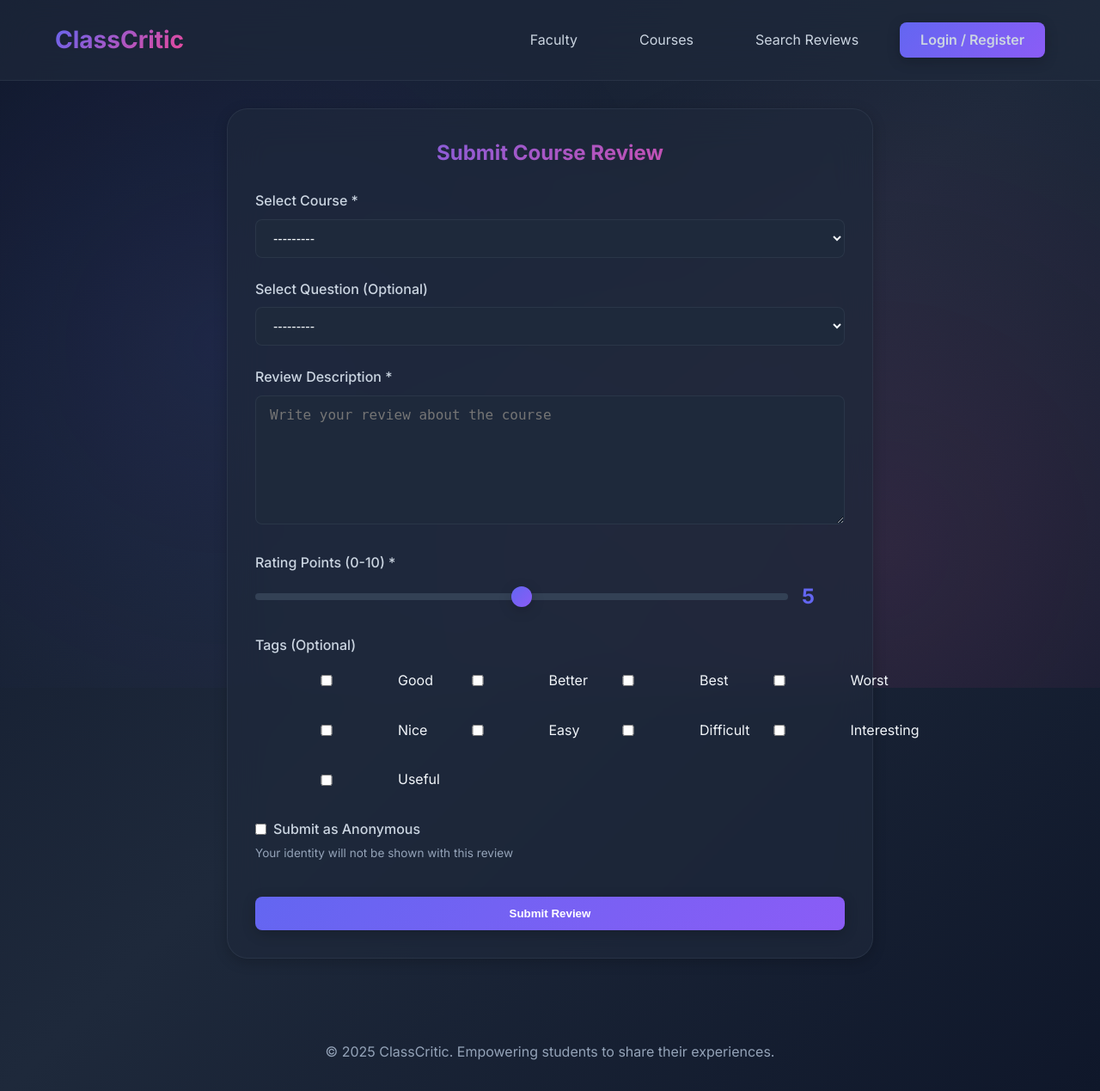
After one commit to MahdinOhi/ClassCritic, a Django app: template reviews/templates/reviews/submit_course_review.html in a window 1280 px wide. The commit adds this page. Shown: the whole page at 86% size. Run offline with Django 4.2, Linux system fonts and the light colour scheme; the template is opened without the code that fills it: values that come from a table or form of the project are taken from there, others are empty.

Commit message:
Added the course review feature

```diff
--- a/reviews/forms.py
+++ b/reviews/forms.py
@@ -1,6 +1,6 @@
 from django import forms
 from django.core.exceptions import ValidationError
-from .models import Student, Review, validate_student_email
+from .models import Student, Review, CourseReview, validate_student_email
 
 
 class StudentRegistrationForm(forms.Form):
@@ -91,3 +91,54 @@ class ReviewForm(forms.ModelForm):
         if points is not None and (points < 0 or points > 10):
             raise ValidationError('Points must be between 0 and 10.')
         return points
+
+
+class CourseReviewForm(forms.ModelForm):
+    """Form for submitting course reviews"""
+
+    class Meta:
+        model = CourseReview
+        fields = ['course', 'question', 'description', 'points', 'tags', 'is_anonymous']
+        widgets = {
+            'course': forms.Select(attrs={'class': 'form-select'}),
+            'question': forms.Select(attrs={'class': 'form-select'}),
+            'description': forms.Textarea(attrs={
+                'class': 'form-textarea',
+                'placeholder': 'Write your review about the course',
+                'rows': 6,
+                'id': 'course-review-description'
+            }),
+            'points': forms.NumberInput(attrs={
+                'class': 'form-range',
+                'min': '0',
+                'max': '10',
+                'type': 'range',
+                'id': 'course-points-slider'
+            }),
+            'tags': forms.CheckboxSelectMultiple(),
+            'is_anonymous': forms.CheckboxInput(attrs={'class': 'form-checkbox'}),
+        }
+
+    def __init__(self, *args, **kwargs):
+        super().__init__(*args, **kwargs)
+        self.fields['question'].required = False
+        self.fields['tags'].required = False
+
+        # Convert tags to choices for checkbox
+        tag_choices = [(tag[0], tag[0]) for tag in CourseReview.TAG_CHOICES]
+        self.fields['tags'] = forms.MultipleChoiceField(
+            choices=tag_choices,
+            widget=forms.CheckboxSelectMultiple(attrs={'class': 'form-checkbox-group'}),
+            required=False
+        )
+
+    def clean_description(self):
+        description = self.cleaned_data.get('description')
+        # No minimum word count requirement
+        return description
+
+    def clean_points(self):
+        points = self.cleaned_data.get('points')
+        if points is not None and (points < 0 or points > 10):
+            raise ValidationError('Points must be between 0 and 10.')
+        return points
--- a/reviews/models.py
+++ b/reviews/models.py
@@ -42,6 +42,17 @@ class Course(models.Model):
 
     def __str__(self):
         return f"{self.code} - {self.name}"
+
+    def average_rating(self):
+        """Calculate average rating from all course reviews"""
+        reviews = self.course_reviews.all()
+        if reviews.exists():
+            return round(sum(r.points for r in reviews) / reviews.count(), 2)
+        return 0
+
+    def total_reviews(self):
+        """Get total number of course reviews"""
+        return self.course_reviews.count()
 
 
 class Faculty(models.Model):
@@ -181,3 +192,77 @@ class Review(models.Model):
     def save(self, *args, **kwargs):
         self.full_clean()
         super().save(*args, **kwargs)
+
+
+class CourseReview(models.Model):
+    """CourseReview model - represents student reviews of courses"""
+
+    TAG_CHOICES = [
+        ('Good', 'Good'),
+        ('Better', 'Better'),
+        ('Best', 'Best'),
+        ('Worst', 'Worst'),
+        ('Nice', 'Nice'),
+        ('Easy', 'Easy'),
+        ('Difficult', 'Difficult'),
+        ('Interesting', 'Interesting'),
+        ('Useful', 'Useful'),
+    ]
+
+    course = models.ForeignKey(
+        Course,
+        on_delete=models.CASCADE,
+        related_name='course_reviews'
+    )
+    student = models.ForeignKey(
+        Student,
+        on_delete=models.SET_NULL,
+        null=True,
+        blank=True,
+        related_name='course_reviews',
+        help_text='Student who submitted the review (stored even for anonymous reviews)'
+    )
+    question = models.ForeignKey(
+        Question,
+        on_delete=models.SET_NULL,
+        null=True,
+        blank=True,
+        related_name='course_reviews'
+    )
+    description = models.TextField(
+        help_text='Write your review about the course'
+    )
+    points = models.IntegerField(
+        validators=[MinValueValidator(0), MaxValueValidator(10)],
+        help_text='Rating from 0 to 10'
+    )
+    tags = models.JSONField(
+        default=list,
+        blank=True,
+        help_text='Select from predefined tags'
+    )
+    is_anonymous = models.BooleanField(default=False)
+    created_at = models.DateTimeField(auto_now_add=True)
+
+    class Meta:
+        ordering = ['-created_at']
+
+    def __str__(self):
+        # Display as anonymous on public site, but student is always stored for admin
+        if self.is_anonymous:
+            student_name = 'Anonymous'
+        else:
+            student_name = self.student.name if self.student else 'Unknown'
+        return f"Review by {student_name} for {self.course.code}"
+
+    def clean(self):
+        """Validate tags are from allowed choices"""
+        if self.tags:
+            allowed_tags = [tag[0] for tag in self.TAG_CHOICES]
+            for tag in self.tags:
+                if tag not in allowed_tags:
+                    raise ValidationError(f"Invalid tag: {tag}. Allowed tags: {', '.join(allowed_tags)}")
+
+    def save(self, *args, **kwargs):
+        self.full_clean()
+        super().save(*args, **kwargs)
--- a/reviews/templates/reviews/base.html
+++ b/reviews/templates/reviews/base.html
@@ -23,10 +23,12 @@
             <div class="nav-content">
                 <a href="{% url 'home' %}" class="logo">ClassCritic</a>
                 <div class="nav-links">
-                    <a href="{% url 'home' %}">Home</a>
+                    <a href="{% url 'home' %}">Faculty</a>
+                    <a href="{% url 'course_list' %}">Courses</a>
                     <a href="{% url 'search_reviews' %}">Search Reviews</a>
                     {% if request.session.verified_student_id %}
-                        <a href="{% url 'submit_review' %}">Submit Review</a>
+                        <a href="{% url 'submit_review' %}">Review Faculty</a>
+                        <a href="{% url 'submit_course_review' %}">Review Course</a>
                         <span style="color: var(--text-muted);">Welcome, {{ request.session.student_name }}</span>
                         <a href="{% url 'logout' %}" class="btn btn-secondary">Logout</a>
                     {% else %}
--- /dev/null
+++ b/reviews/templates/reviews/submit_course_review.html
@@ -0,0 +1,101 @@
+{% extends 'reviews/base.html' %}
+
+{% block title %}Submit Course Review - ClassCritic{% endblock %}
+
+{% block content %}
+<div class="container" style="max-width: 800px; margin-top: 2rem;">
+    <div class="card fade-in">
+        <h2 style="text-align: center; margin-bottom: 1.5rem; background: linear-gradient(135deg, var(--primary), var(--secondary)); -webkit-background-clip: text; -webkit-text-fill-color: transparent;">
+            Submit Course Review
+        </h2>
+
+        <form method="POST">
+            {% csrf_token %}
+
+            {% if selected_course %}
+            <!-- Hidden field to pass course_id in POST -->
+            <input type="hidden" name="course_id" value="{{ selected_course.id }}">
+            {% endif %}
+
+            {% if selected_course %}
+            <!-- Course is pre-selected from course detail page -->
+            <div class="form-group">
+                <label class="form-label">Reviewing Course</label>
+                <div style="padding: 0.75rem 1rem; background: var(--bg-secondary); border: 1px solid var(--primary); border-radius: var(--radius-sm); color: var(--text-primary); font-size: 1rem;">
+                    <strong>{{ selected_course.code }}</strong>
+                    <span style="color: var(--text-muted); margin-left: 0.5rem;">{{ selected_course.name }}</span>
+                </div>
+                <p style="color: var(--text-muted); font-size: 0.85rem; margin-top: 0.25rem;">
+                    ✓ Course automatically selected
+                </p>
+            </div>
+            {% else %}
+            <!-- Manual course selection -->
+            <div class="form-group">
+                <label class="form-label">Select Course *</label>
+                {{ form.course }}
+                {% if form.course.errors %}
+                <p style="color: var(--danger); font-size: 0.85rem; margin-top: 0.25rem;">{{ form.course.errors.0 }}</p>
+                {% endif %}
+            </div>
+            {% endif %}
+
+            <div class="form-group">
+                <label class="form-label">Select Question (Optional)</label>
+                {{ form.question }}
+            </div>
+
+            <div class="form-group">
+                <label class="form-label">Review Description *</label>
+                {{ form.description }}
+                {% if form.description.errors %}
+                <p style="color: var(--danger); font-size: 0.85rem; margin-top: 0.25rem;">{{ form.description.errors.0 }}</p>
+                {% endif %}
+            </div>
+
+            <div class="form-group">
+                <label class="form-label">Rating Points (0-10) *</label>
+                <div style="display: flex; align-items: center; gap: 1rem;">
+                    {{ form.points }}
+                    <span id="course-points-display" style="font-size: 1.5rem; font-weight: 700; color: var(--primary); min-width: 50px;">5</span>
+                </div>
+                {% if form.points.errors %}
+                <p style="color: var(--danger); font-size: 0.85rem; margin-top: 0.25rem;">{{ form.points.errors.0 }}</p>
+                {% endif %}
+            </div>
+
+            <div class="form-group">
+                <label class="form-label">Tags (Optional)</label>
+                {{ form.tags }}
+                {% if form.tags.errors %}
+                <p style="color: var(--danger); font-size: 0.85rem; margin-top: 0.25rem;">{{ form.tags.errors.0 }}</p>
+                {% endif %}
+            </div>
+
+            <div class="form-group">
+                <label style="display: flex; align-items: center; gap: 0.5rem; cursor: pointer;">
+                    {{ form.is_anonymous }}
+                    <span class="form-label" style="margin: 0;">Submit as Anonymous</span>
+                </label>
+                <p style="color: var(--text-muted); font-size: 0.85rem; margin-top: 0.25rem;">
+                    Your identity will not be shown with this review
+                </p>
+            </div>
+
+            <button type="submit" class="btn btn-primary" style="width: 100%; margin-top: 1rem;">
+                Submit Review
+            </button>
+        </form>
+    </div>
+</div>
+
+<script>
+    // Initialize points display
+    document.addEventListener('DOMContentLoaded', function() {
+        const slider = document.getElementById('course-points-slider');
+        if (slider) {
+            document.getElementById('course-points-display').textContent = slider.value || '5';
+        }
+    });
+</script>
+{% endblock %}
--- a/reviews/urls.py
+++ b/reviews/urls.py
@@ -9,4 +9,8 @@ urlpatterns = [
     path('submit-review/', views.submit_review, name='submit_review'),
     path('search/', views.search_reviews, name='search_reviews'),
     path('logout/', views.logout_view, name='logout'),
+    # Course-related URLs
+    path('courses/', views.course_list, name='course_list'),
+    path('course/<int:course_id>/', views.course_detail, name='course_detail'),
+    path('submit-course-review/', views.submit_course_review, name='submit_course_review'),
 ]
```
Also changed, not shown: reviews/admin.py (+27 -1 lines), reviews/templates/reviews/course_detail.html (added, +102 -0 lines), reviews/templates/reviews/course_list.html (added, +78 -0 lines), reviews/views.py (+134 -2 lines), reviews/migrations/0002_alter_review_student_coursereview.py (added).
